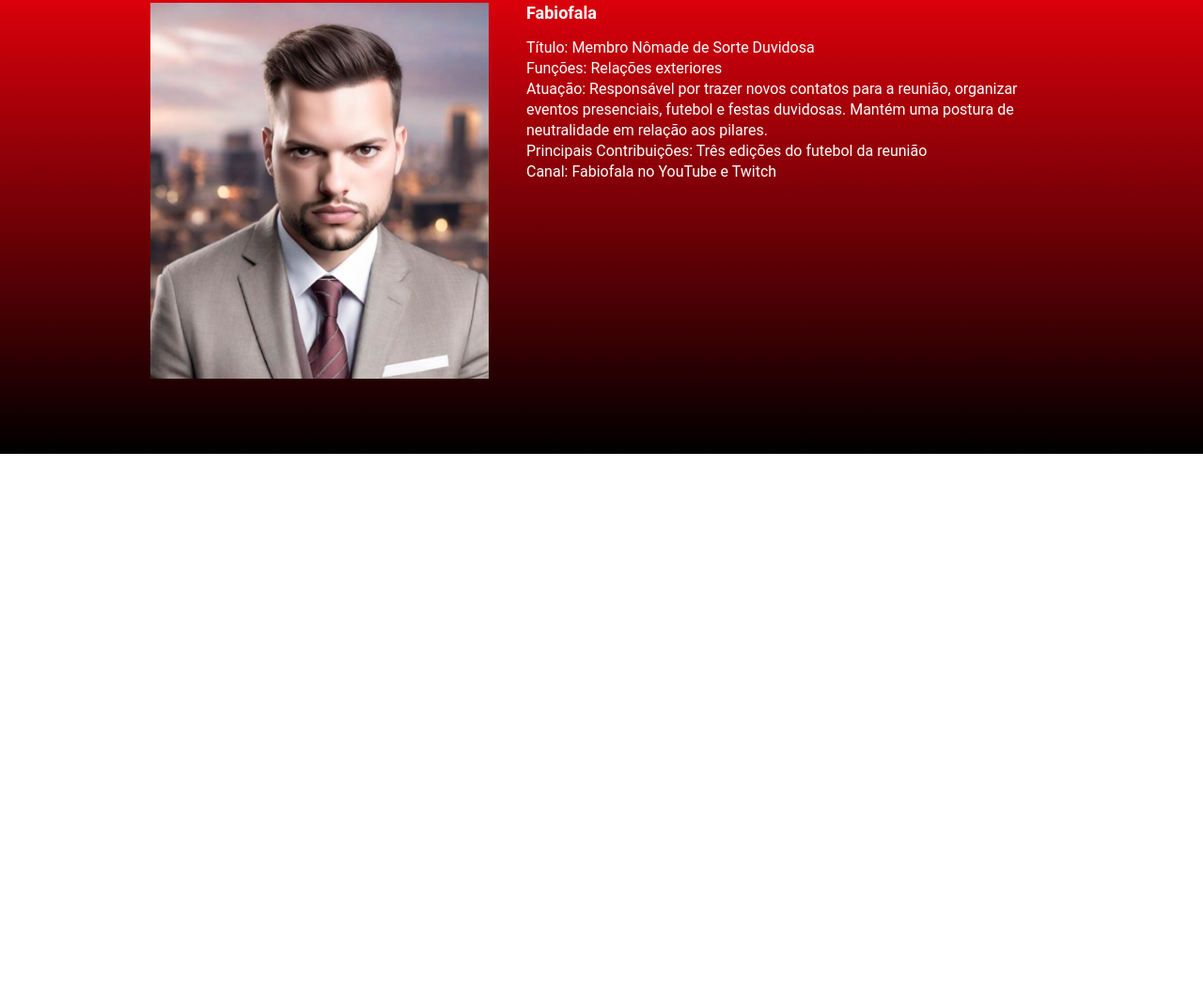
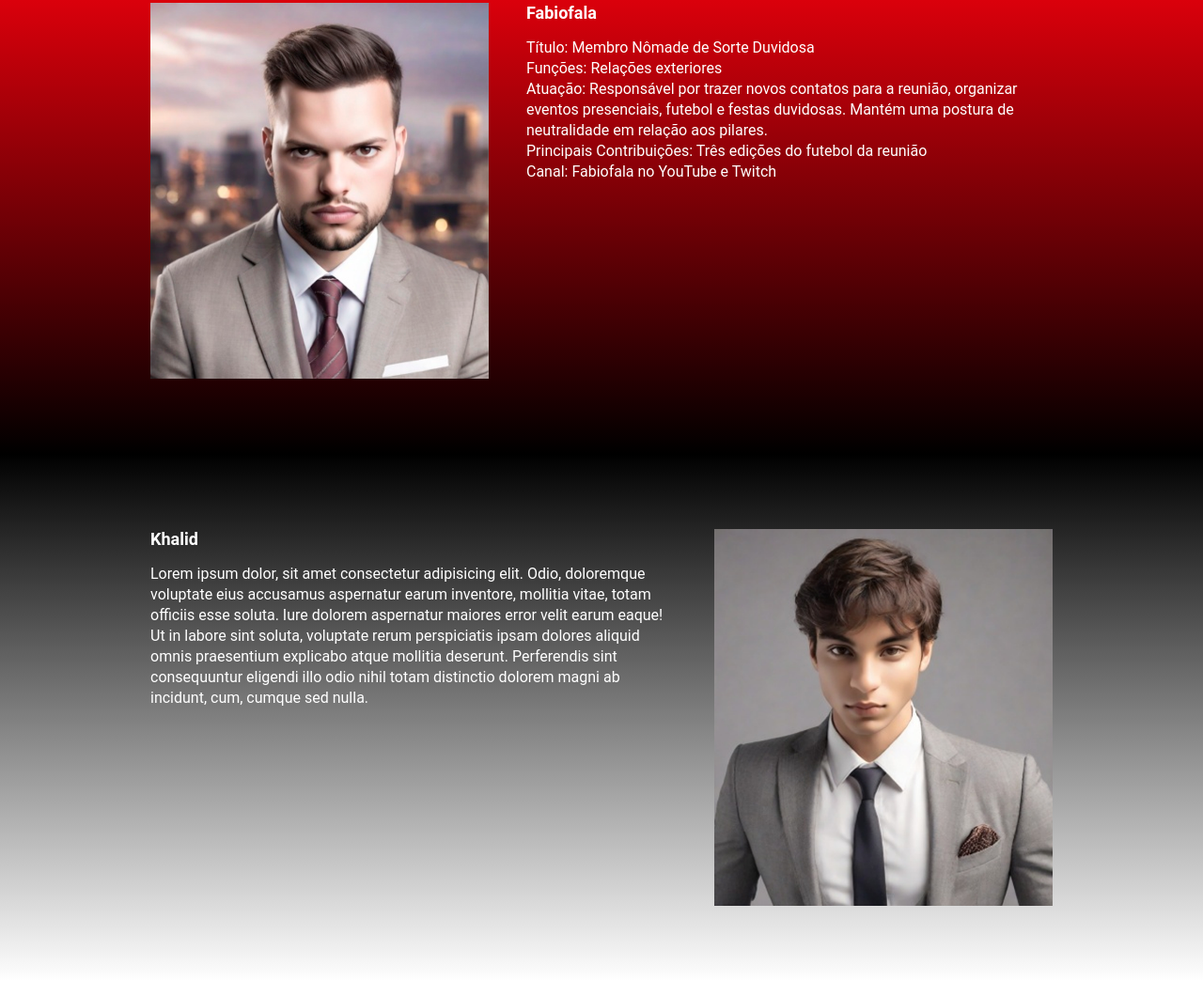
Before and after one commit to zmadou/Os_cara_da_call, a website built with Parcel: page src/index.html in a window 1280 px wide. Shown: the part 3566-4610 px from the top of the page at 94% size. Before the commit the page ends 4049 px from the top, so only its background shows below. Built offline with nearby package versions, Linux system fonts and the light colour scheme; a web font is replaced by a local one.

Commit message:
atualização descrição khalid

```diff
--- a/src/index.html
+++ b/src/index.html
@@ -121,6 +121,20 @@ Música que mais se identifica: Irrefutable Wheelchair
             <img class="member__image" src="./images/fabiofala.png" alt="FabioFala">
         </div>
     </section>
+    <section class="member member--khalid">
+        <div class="container" data-aos="fade-right">
+            <div class="member__info">
+                <h2 class="member__info__title">
+                    Khalid
+                </h2>
+                <p class="member__info__description">
+                    Lorem ipsum dolor, sit amet consectetur adipisicing elit. Odio, doloremque voluptate eius accusamus aspernatur earum inventore, mollitia vitae, totam officiis esse soluta. Iure dolorem aspernatur maiores error velit earum eaque! Ut in labore sint soluta, voluptate rerum perspiciatis ipsam dolores aliquid omnis praesentium explicabo atque mollitia deserunt. Perferendis sint consequuntur eligendi illo odio nihil totam distinctio dolorem magni ab incidunt, cum, cumque sed nulla.
+
+                </p>
+            </div>
+            <img class="member__image" src="./images/khalid.png" alt="Khalid">
+        </div>
+    </section>
 
     <script src="https://unpkg.com/aos@next/dist/aos.js"></script>
 
--- a/src/styles/components/_member.scss
+++ b/src/styles/components/_member.scss
@@ -23,6 +23,9 @@
 
     &--fabiofala {
         background-image: linear-gradient(#fd000d, #000000);
+    }
+    &--khalid {
+        background-image: linear-gradient(#000000, #ffffff);
     }
 
     &--image-left {
```
Also changed, not shown: src/images/khalid.png (added).
